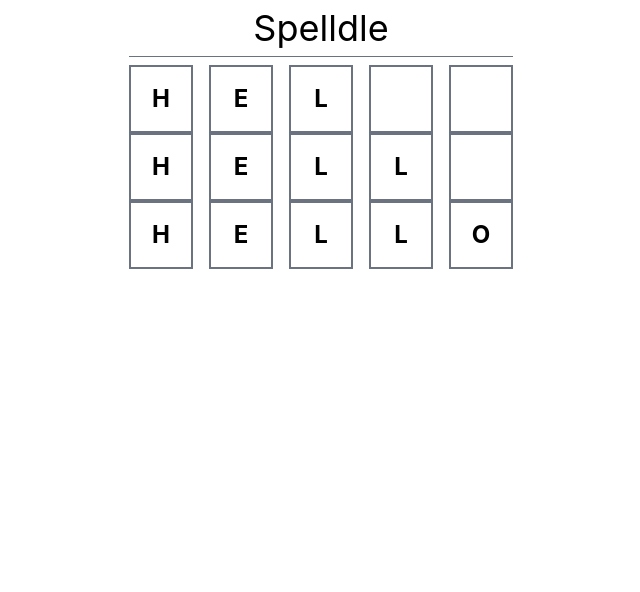
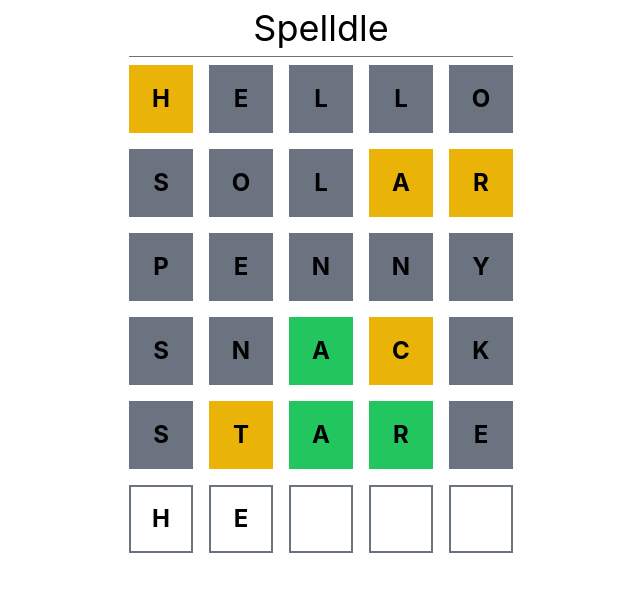
Before and after one commit to queuebit/spelldle, a React (Vite) app: page / in a window 1280 px wide. Shown: the top 592 px of the page, without its empty margins (319-959 px from the left). Built offline with nearby package versions, Linux system fonts and the light colour scheme.

Commit message:
Get WordRow rendering correct UI according to state.

```diff
--- a/index.html
+++ b/index.html
@@ -3,7 +3,7 @@
   <head>
     <meta charset="UTF-8" />
     <meta name="viewport" content="width=device-width, initial-scale=1.0" />
-    <title>Vite App</title>
+    <title>Spelldle</title>
   </head>
   <body>
     <div id="root"></div>
--- a/src/App.tsx
+++ b/src/App.tsx
@@ -6,10 +6,13 @@
       <header className="border-b border-gray-500 pb-2 my-2">
         <h1 className="text-4xl text-center">Spelldle</h1>
       </header>
-      <main>
-        <WordRow letters="hel" />
-        <WordRow letters="hell" />
+      <main className="grid grid-rows-6 gap-4">
         <WordRow letters="hello" />
+        <WordRow letters="solar" />
+        <WordRow letters="penny" />
+        <WordRow letters="snack" />
+        <WordRow letters="stare" />
+        <WordRow letters="he" />
       </main>
     </div>
   );
--- a/src/WordRow.tsx
+++ b/src/WordRow.tsx
@@ -1,3 +1,5 @@
+import { computeGuess, LetterState } from "./word-utils";
+
 const LETTER_LENGTH = 5;
 
 interface WordRowProps {
@@ -10,10 +12,11 @@
     .split("")
     .concat(Array(lettersRemaining).fill(""));
 
+  const guessStates = computeGuess(lettersProp);
   return (
     <div className="grid grid-cols-5 gap-4">
-      {letters.map((char) => (
-        <CharacterBox key={char} value={char} />
+      {letters.map((char, index) => (
+        <CharacterBox key={index} value={char} state={guessStates[index]} />
       ))}
     </div>
   );
@@ -21,15 +24,23 @@
 
 interface CharacterBoxProps {
   value: string;
+  state?: LetterState;
 }
 
-function CharacterBox({ value }: CharacterBoxProps) {
+function CharacterBox({ value, state }: CharacterBoxProps) {
+  const stateStyles = state == null ? "" : characterStateStyles[state];
   return (
     <span
       key={value}
-      className="inline-block border-2 border-gray-500 p-4 uppercase font-bold text-2xl text-center"
+      className={`inline-block border-2 border-gray-500 p-4 uppercase font-bold text-2xl text-center ${stateStyles}`}
     >
       {value}
     </span>
   );
 }
+
+const characterStateStyles = {
+  [LetterState.Miss]: "bg-gray-500 border-gray-500",
+  [LetterState.Present]: "bg-yellow-500 border-yellow-500",
+  [LetterState.Match]: "bg-green-500 border-green-500",
+};
--- a/src/word-utils.ts
+++ b/src/word-utils.ts
@@ -1,4 +1,6 @@
 import wordBank from "./word-bank.json";
+
+const word = getRandomWord();
 
 export function getRandomWord() {
   const randomIndex = Math.floor(Math.random() * wordBank.length);
@@ -10,8 +12,9 @@
   Present,
   Match,
 }
+console.log(word);
 
-export function computeGuess(guess: string, answerString: string) {
+export function computeGuess(guess: string, answerString: string = word) {
   const result: LetterState[] = [];
 
   if (guess.length !== answerString.length) {
```
